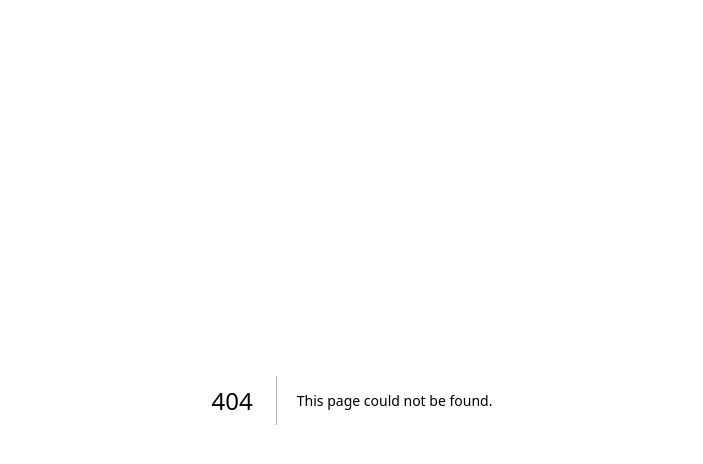
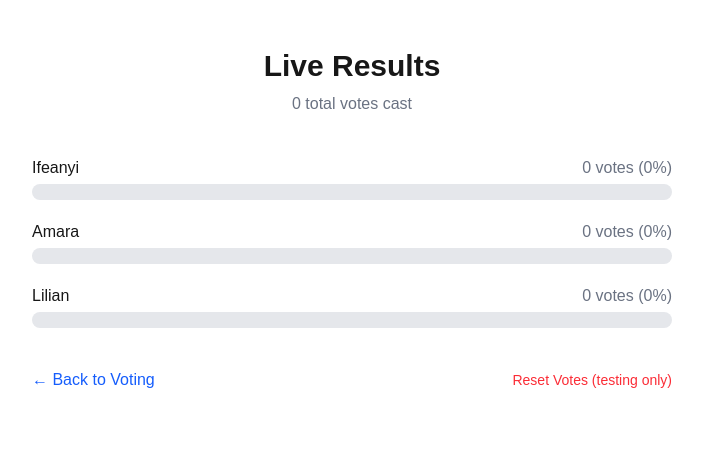
Before and after one commit to stephcloud/voting-app-nextjs, a Next.js app: page /results in a window 1280 px wide. Before the commit this address had no page. Shown: the top 464 px of the page, without its empty margins (288-991 px from the left). Built offline with nearby package versions, Linux system fonts and the light colour scheme.

Commit message:
Build ResultBar and results page

```diff
--- /dev/null
+++ b/components/ResultBar.tsx
@@ -0,0 +1,28 @@
+import { Candidate } from "@/types";
+
+interface ResultBarProps {
+  candidate: Candidate;
+  totalVotes: number;
+}
+
+export default function ResultBar({ candidate, totalVotes }: ResultBarProps) {
+  const percentage =
+    totalVotes === 0 ? 0 : Math.round((candidate.votes / totalVotes) * 100);
+
+  return (
+    <div className="mb-5">
+      <div className="flex justify-between mb-1">
+        <span className="font-medium">{candidate.name}</span>
+        <span className="text-gray-500">
+          {candidate.votes} votes ({percentage}%)
+        </span>
+      </div>
+      <div className="w-full bg-gray-200 rounded-full h-4">
+        <div
+          className="bg-blue-600 h-4 rounded-full transition-all duration-500"
+          style={{ width: `${percentage}%` }}
+        />
+      </div>
+    </div>
+  );
+}
--- /dev/null
+++ b/pages/results.tsx
@@ -0,0 +1,37 @@
+import { useVote } from "@/context/VoteContext";
+import ResultBar from "@/components/ResultBar";
+import Link from "next/link";
+
+export default function Results() {
+  const { candidates, resetVotes } = useVote();
+  const totalVotes = candidates.reduce((sum, c) => sum + c.votes, 0);
+
+  return (
+    <main className="max-w-2xl mx-auto px-4 py-12">
+      <h1 className="text-3xl font-bold text-center mb-2">Live Results</h1>
+      <p className="text-center text-gray-500 mb-10">
+        {totalVotes} total votes cast
+      </p>
+
+      {candidates.map((candidate) => (
+        <ResultBar
+          key={candidate.id}
+          candidate={candidate}
+          totalVotes={totalVotes}
+        />
+      ))}
+
+      <div className="flex justify-between items-center mt-10">
+        <Link href="/" className="text-blue-600 font-medium hover:underline">
+          ← Back to Voting
+        </Link>
+        <button
+          onClick={resetVotes}
+          className="text-sm text-red-500 hover:underline"
+        >
+          Reset Votes (testing only)
+        </button>
+      </div>
+    </main>
+  );
+}
```
